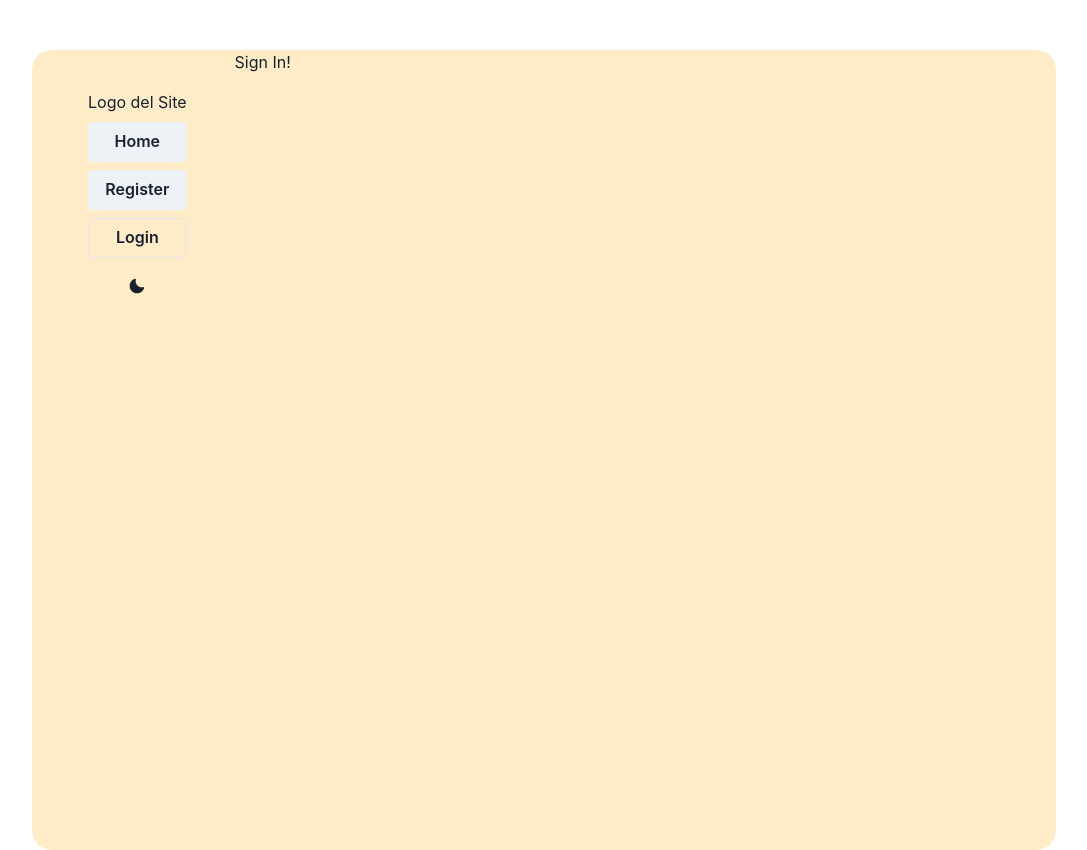
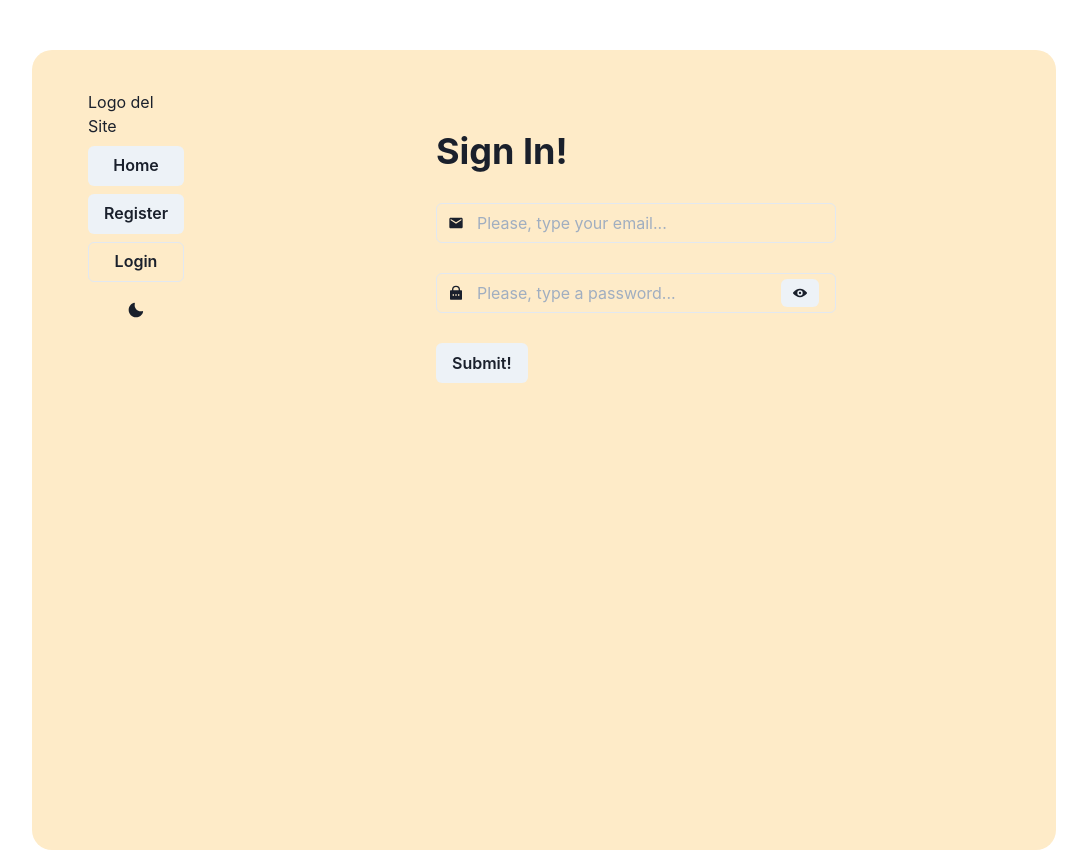
Before and after one commit to Marian0/ads-front-nextjs, a Next.js app: page /signin in a window 1280 px wide. Shown: the whole page, without its empty margins (96-1183 px from the left). Built offline with nearby package versions, Linux system fonts and the light colour scheme; no server answers.

Commit message:
init auth implementation

```diff
--- a/components/Layout.tsx
+++ b/components/Layout.tsx
@@ -9,11 +9,14 @@ import React from "react";
 import Link from "next/link";
 import { useRouter } from "next/router";
 
+import { useAuthUser } from "../contexts/auth-user-context";
+
 import ThemeSelector from "./ThemeSelector";
 
 export default function Layout({ children }: React.PropsWithChildren<{}>) {
   const backgroundColor = useColorModeValue("orange.100", "gray.800");
   const { pathname } = useRouter();
+  const { authUser, logout } = useAuthUser();
 
   return (
     <Container
@@ -32,6 +35,8 @@ export default function Layout({ children }: React.PropsWithChildren<{}>) {
               Home
             </Button>
           </Link>
+          {!authUser && (
+            <>
               <Link passHref href="/signup">
                 <Button variant={pathname === "/signup" ? "outline" : "solid"}>
                   Register
@@ -42,6 +47,18 @@ export default function Layout({ children }: React.PropsWithChildren<{}>) {
                   Login
                 </Button>
               </Link>
+            </>
+          )}
+          {authUser && (
+            <>
+              <Link passHref href="/profile">
+                <Button variant={pathname === "/profile" ? "outline" : "solid"}>
+                  Profile
+                </Button>
+              </Link>
+              <Button onClick={() => logout()}>Logout</Button>
+            </>
+          )}
           <ThemeSelector />
         </Stack>
         {children}
--- /dev/null
+++ b/contexts/auth-user-context.tsx
@@ -0,0 +1,135 @@
+import jwtDecode from "jwt-decode";
+import React, {
+  createContext,
+  ReactElement,
+  ReactNode,
+  useContext,
+  useEffect,
+  useState,
+} from "react";
+
+import { JWTPayload } from "../types/jwt-payload";
+import { User } from "../types/user";
+
+type AuthUser = {
+  user: User | null;
+  jwtPayload: JWTPayload | null;
+};
+
+type AuthUserContextType = {
+  authProcessFinished: boolean;
+  authUser: AuthUser | null;
+  logout: () => void;
+  persistBearer: (bearerToken: string) => void;
+  loginWithBearer: (bearerToken: string) => Promise<void>;
+};
+
+const AuthUserContext = createContext<AuthUserContextType | undefined>(
+  undefined
+);
+
+const useAuthUser = (): AuthUserContextType => {
+  const context = useContext(AuthUserContext);
+
+  if (!context) {
+    throw new Error(
+      "useAuthUser must be used within AuthUserProvider wrapper component"
+    );
+  }
+
+  return context;
+};
+
+const tokenVarName = `${process.env.NEXT_PUBLIC_ADS_BEARER_TOKEN_VARNAME}`;
+
+const AuthUserProvider = (props: { children: ReactNode }): ReactElement => {
+  const [authUser, setAuthUser] = useState<AuthUser | null>(null);
+  const [authProcessFinished, setAuthProcessFinished] = useState(false);
+
+  const loginWithBearer = async (bearerToken: string) => {
+    try {
+      // decode
+      const jwtPayload = jwtDecode<JWTPayload>(bearerToken);
+
+      // validate against backend & get user data object
+      let myHeaders = new Headers();
+
+      myHeaders.append("Authorization", `Bearer ${bearerToken}`);
+
+      var requestOptions = {
+        method: "GET",
+        headers: myHeaders,
+      };
+
+      const response = await fetch(
+        `${process.env.NEXT_PUBLIC_ADS_BACKEND_URL}auth/me`,
+        requestOptions
+      );
+
+      const user = await response.json();
+
+      // console.log("jwtPayload", jwtPayload);
+      // console.log("user", user);
+
+      setAuthUser({ jwtPayload, user });
+    } catch (error) {
+      setAuthUser(null);
+      console.log("error", error);
+    }
+
+    // Server delay example
+    // await new Promise((r) => setTimeout(r, 2000));
+    setAuthProcessFinished(true);
+  };
+
+  const logout = () => {
+    try {
+      localStorage.removeItem(tokenVarName);
+      setAuthUser(null);
+      setAuthProcessFinished(true);
+    } catch (error) {
+      console.log("error", error);
+    }
+  };
+
+  const persistBearer = async (bearerToken: string) => {
+    try {
+      localStorage.setItem(tokenVarName, bearerToken);
+    } catch (error) {
+      console.log("error", error);
+    }
+  };
+
+  useEffect(() => {
+    if (!tokenVarName) {
+      throw new Error(
+        "Env var process.env.NEXT_PUBLIC_ADS_BEARER_TOKEN_VARNAME must be defined"
+      );
+    }
+
+    const bearerToken = localStorage.getItem(tokenVarName);
+
+    if (!bearerToken) {
+      setAuthProcessFinished(true);
+
+      return;
+    }
+
+    loginWithBearer(bearerToken);
+  }, []);
+
+  return (
+    <AuthUserContext.Provider
+      {...props}
+      value={{
+        authUser,
+        authProcessFinished,
+        loginWithBearer,
+        logout,
+        persistBearer,
+      }}
+    />
+  );
+};
+
+export { useAuthUser, AuthUserProvider };
--- a/package.json
+++ b/package.json
@@ -13,11 +13,13 @@
     "@emotion/react": "^11",
     "@emotion/styled": "^11",
     "framer-motion": "^4",
+    "jwt-decode": "^3.1.2",
     "next": "12.0.7",
     "react": "17.0.2",
     "react-dom": "17.0.2",
     "react-hook-form": "^7.22.5",
-    "react-icons": "^4.3.1"
+    "react-icons": "^4.3.1",
+    "swr": "^1.1.2"
   },
   "devDependencies": {
     "@types/node": "16.11.12",
--- a/pages/_app.tsx
+++ b/pages/_app.tsx
@@ -3,12 +3,15 @@ import { ChakraProvider } from "@chakra-ui/react";
 import type { AppProps } from "next/app";
 
 import theme from "../theme";
+import { AuthUserProvider } from "../contexts/auth-user-context";
 
 function MyApp({ Component, pageProps }: AppProps) {
   return (
-    <ChakraProvider theme={theme}>
-      <Component {...pageProps} />
-    </ChakraProvider>
+    <AuthUserProvider>
+      <ChakraProvider theme={theme}>
+        <Component {...pageProps} />
+      </ChakraProvider>
+    </AuthUserProvider>
   );
 }
 
--- a/pages/signin.tsx
+++ b/pages/signin.tsx
@@ -1,12 +1,161 @@
-import { Text } from "@chakra-ui/react";
-import React from "react";
+import React, { useState } from "react";
+import { useForm } from "react-hook-form";
+import {
+  Input,
+  Button,
+  InputGroup,
+  InputLeftElement,
+  InputRightElement,
+  Flex,
+  Wrap,
+  Heading,
+  FormErrorMessage,
+  FormControl,
+} from "@chakra-ui/react";
+import { ViewOffIcon, ViewIcon } from "@chakra-ui/icons";
+import { RiLockPasswordFill } from "react-icons/ri";
+import { MdEmail } from "react-icons/md";
+import { useToast } from "@chakra-ui/react";
+import Router from "next/router";
 
 import Layout from "../components/Layout";
+import { useAuthUser } from "../contexts/auth-user-context";
 
-export default function signin() {
+type LoginData = {
+  email: string;
+  password: string;
+};
+
+export default function Signin() {
+  const [showPassword, setShowPassword] = useState(false);
+  const [isLoading, setIsLoading] = useState(false);
+  const { loginWithBearer, persistBearer } = useAuthUser();
+  const toast = useToast();
+
+  const onSubmit = async (data: LoginData) => {
+    setIsLoading(true);
+    try {
+      const requestOptions: RequestInit = {
+        method: "POST",
+        headers: { "Content-Type": "application/json" },
+        body: JSON.stringify(data),
+      };
+
+      const response = await fetch(
+        `${process.env.NEXT_PUBLIC_ADS_BACKEND_URL}auth/signin`,
+        requestOptions
+      );
+
+      if (response.status !== 201) {
+        toast({
+          title: "Wrong credentials",
+          description: "The email or password are not correct",
+          status: "error",
+          duration: 9000,
+          isClosable: true,
+        });
+        setIsLoading(false);
+
+        return;
+      }
+
+      const jsonResponse = await response.json();
+
+      if (!jsonResponse || !jsonResponse.accessToken) {
+        toast({
+          title: "Wrong credentials",
+          description: "The email or password are not correct",
+          status: "error",
+          duration: 9000,
+          isClosable: true,
+        });
+        setIsLoading(false);
+
+        return;
+      }
+
+      await loginWithBearer(jsonResponse.accessToken);
+      persistBearer(jsonResponse.accessToken);
+      Router.replace("/");
+    } catch (error) {
+      toast({
+        title: "Register Failed",
+        description: "There was an error trying to create your account.",
+        status: "error",
+        duration: 9000,
+        isClosable: true,
+      });
+      // console.log("ERROL", error);
+    }
+    setIsLoading(false);
+  };
+  const {
+    register,
+    handleSubmit,
+    // watch,
+    formState: { errors },
+  } = useForm();
+
   return (
     <Layout>
-      <Text>Sign In!</Text>
+      <Flex height="100%" justifyContent="center" paddingY={20} width="100%">
+        <form
+          style={{ width: "100%", maxWidth: "400px" }}
+          onSubmit={handleSubmit(onSubmit)}
+        >
+          <Wrap spacing="30px">
+            <Heading>Sign In!</Heading>
+
+            <FormControl isDisabled={isLoading} isInvalid={errors.email}>
+              <InputGroup>
+                <InputLeftElement pointerEvents="none">
+                  <MdEmail />
+                </InputLeftElement>
+                <Input
+                  defaultValue=""
+                  id="email"
+                  placeholder="Please, type your email..."
+                  type="email"
+                  {...register("email", { required: true })}
+                />
+              </InputGroup>
+              <FormErrorMessage>Email is required.</FormErrorMessage>
+            </FormControl>
+
+            <FormControl isDisabled={isLoading} isInvalid={errors.password}>
+              <InputGroup size="md">
+                <InputLeftElement pointerEvents="none">
+                  <RiLockPasswordFill />
+                </InputLeftElement>
+                <Input
+                  id="password"
+                  placeholder="Please, type a password..."
+                  type={showPassword ? "text" : "password"}
+                  {...register("password", { required: true })}
+                />
+                <InputRightElement width="4.5rem">
+                  <Button
+                    h="1.75rem"
+                    size="sm"
+                    onClick={() => setShowPassword(!showPassword)}
+                  >
+                    {showPassword ? <ViewOffIcon /> : <ViewIcon />}
+                  </Button>
+                </InputRightElement>
+              </InputGroup>
+              <FormErrorMessage>Password is required.</FormErrorMessage>
+            </FormControl>
+
+            <Button
+              isLoading={isLoading}
+              loadingText="Please, wait..."
+              type="submit"
+            >
+              Submit!
+            </Button>
+          </Wrap>
+        </form>
+      </Flex>
     </Layout>
   );
 }
--- a/pages/signup.tsx
+++ b/pages/signup.tsx
@@ -80,7 +80,7 @@ export default function Signup() {
         duration: 9000,
         isClosable: true,
       });
-      console.log("ERROL", error);
+      // console.log("ERROL", error);
     }
     setIsLoading(false);
   };
@@ -108,6 +108,7 @@ export default function Signup() {
                 </InputLeftElement>
                 <Input
                   defaultValue=""
+                  id="email"
                   placeholder="Please, type your email..."
                   type="email"
                   {...register("email", { required: true })}
@@ -122,6 +123,7 @@ export default function Signup() {
                   <RiLockPasswordFill />
                 </InputLeftElement>
                 <Input
+                  id="password"
                   placeholder="Please, type a password..."
                   type={showPassword ? "text" : "password"}
                   {...register("password", { required: true })}
--- /dev/null
+++ b/types/role.enum.ts
@@ -0,0 +1,4 @@
+export enum Role {
+  USER = "USER",
+  ADMIN = "ADMIN",
+}
```
Also changed, not shown: components/Ads/AdSimple.component.tsx (+6 -2 lines), pages/profile.tsx (added, +38 -0 lines), types/jwt-payload.ts (added, +8 -0 lines), types/user.ts (added, +9 -0 lines), 2 other files (tests, documents, lock files or other folders). Lines whose indentation alone changed are shown as unchanged.
